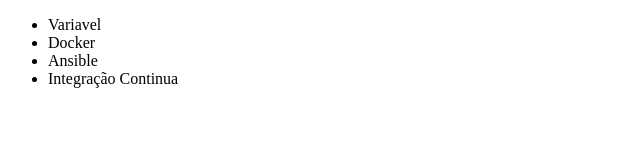
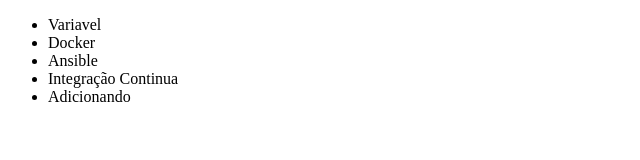
Before and after one commit to scyc92/Alura-Git, a plain HTML site: page index.html in a window 1280 px wide. Shown: the whole page, without its empty margins (0-640 px from the left). Drawn offline with Linux system fonts and the light colour scheme.

Commit message:
Adicionado Texto Adicionado no index e Exemplo no turorial

```diff
--- a/index.html
+++ b/index.html
@@ -10,6 +10,7 @@
         <li>Docker</li>
         <li>Ansible</li>
         <li>Integração Continua</li>
+        <li>Adicionando</li>
     </ul>
 </body>
 </html>
```
Also changed, not shown: Tutorial Git.txt.
